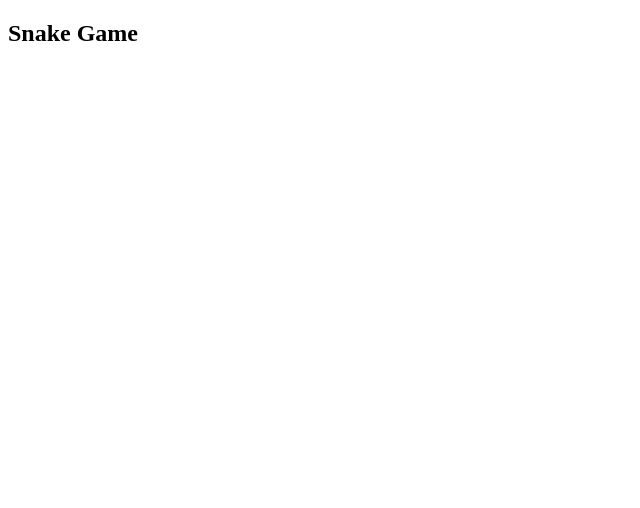
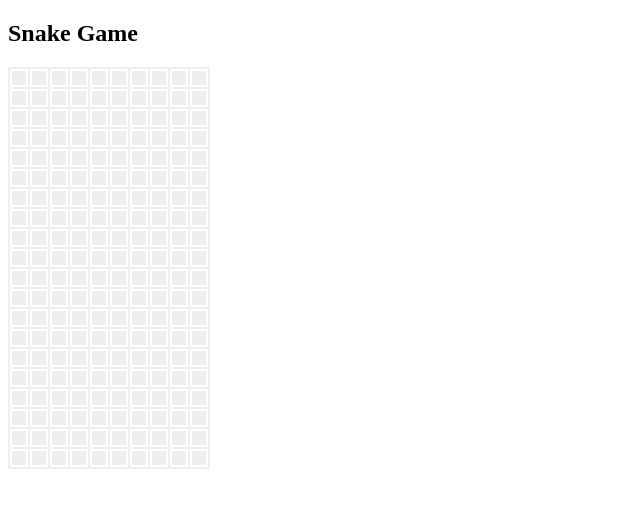
Before and after one commit to DanielCheang007/hello_world3, a plain HTML site: page 04_snake/index.html in a window 1280 px wide. Shown: the whole page, without its empty margins (0-640 px from the left). Drawn offline with Linux system fonts and the light colour scheme.

Commit message:
setup playground board

```diff
--- a/04_snake/css/app.css
+++ b/04_snake/css/app.css
@@ -0,0 +1,29 @@
+#playground {
+    --width: 200px;
+    --height: 400px;
+    --default-color: #eee;
+
+    border: 1px solid var(--default-color);
+
+    width: var(--width);
+    height: var(--height);
+
+    display: flex;
+    flex-wrap: wrap;
+}
+
+.cell {
+    box-sizing: border-box;
+    border: 1px solid var(--default-color);
+    position: relative;
+}
+
+.cell::before {
+    content: " ";
+    position: absolute;
+    top: 2px;
+    right: 2px;
+    bottom: 2px;
+    left: 2px;
+    background: var(--default-color);
+}
--- a/04_snake/index.html
+++ b/04_snake/index.html
@@ -7,7 +7,7 @@
     <title>Snake v0.1</title>
 
     <link rel="stylesheet" href="./css/app.css">
-    <script src="./js/app.js"></script>
+    <script src="./js/app.js" defer></script>
 </head>
 
 <body>
--- a/04_snake/js/app.js
+++ b/04_snake/js/app.js
@@ -0,0 +1,20 @@
+const pg = document.querySelector("#playground")
+const pgStyle = getComputedStyle(pg)
+
+const WIDTH = parseInt(pgStyle.getPropertyValue("--width"))
+const HIGHT = parseInt(pgStyle.getPropertyValue("--height"))
+
+const COLS = 10
+const ROWS = 20
+const TOTAL_CELLS = COLS * ROWS
+
+const cellWidth = WIDTH / COLS
+const cellHeight = HIGHT / ROWS
+
+for (let i = 0; i < TOTAL_CELLS; i++) {
+    const cell = document.createElement("div")
+    cell.classList.add("cell")
+    cell.style.width = cellWidth + "px"
+    cell.style.height = cellHeight + "px"
+    pg.appendChild(cell)
+}
```
